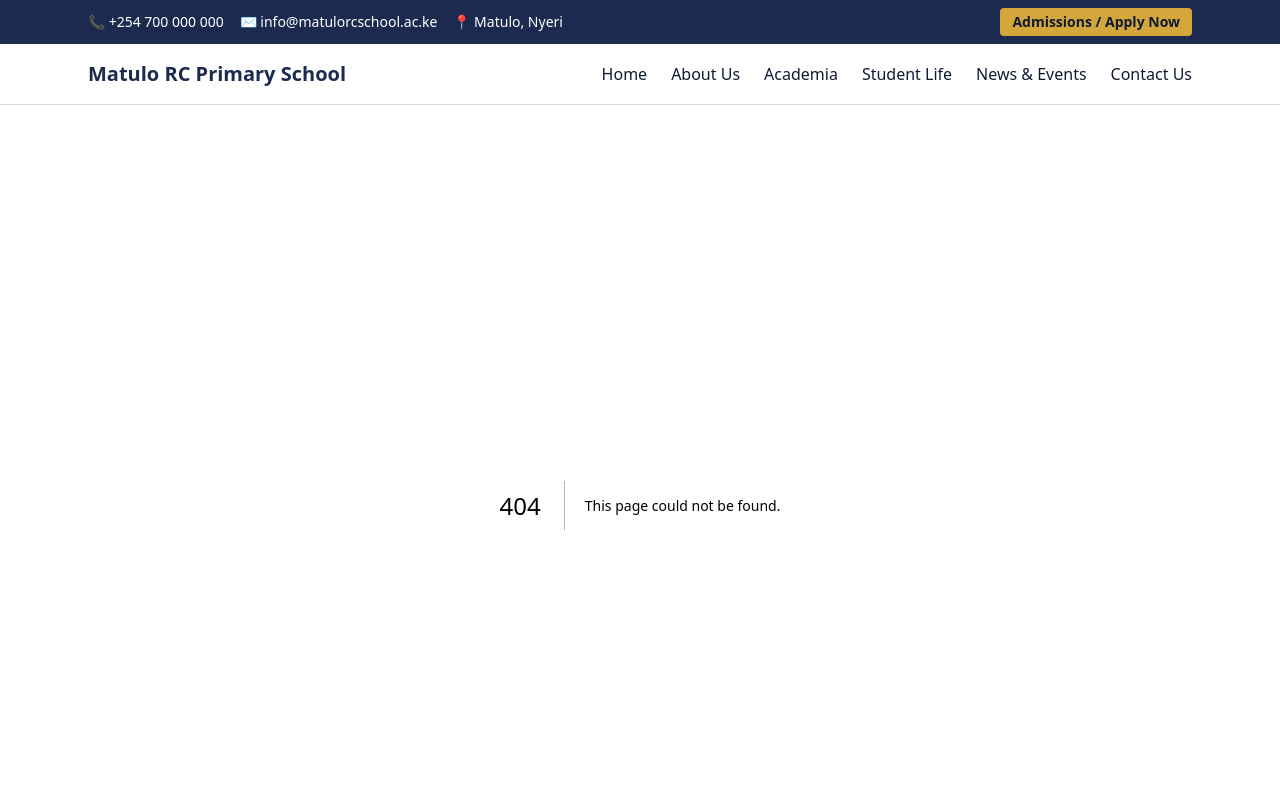
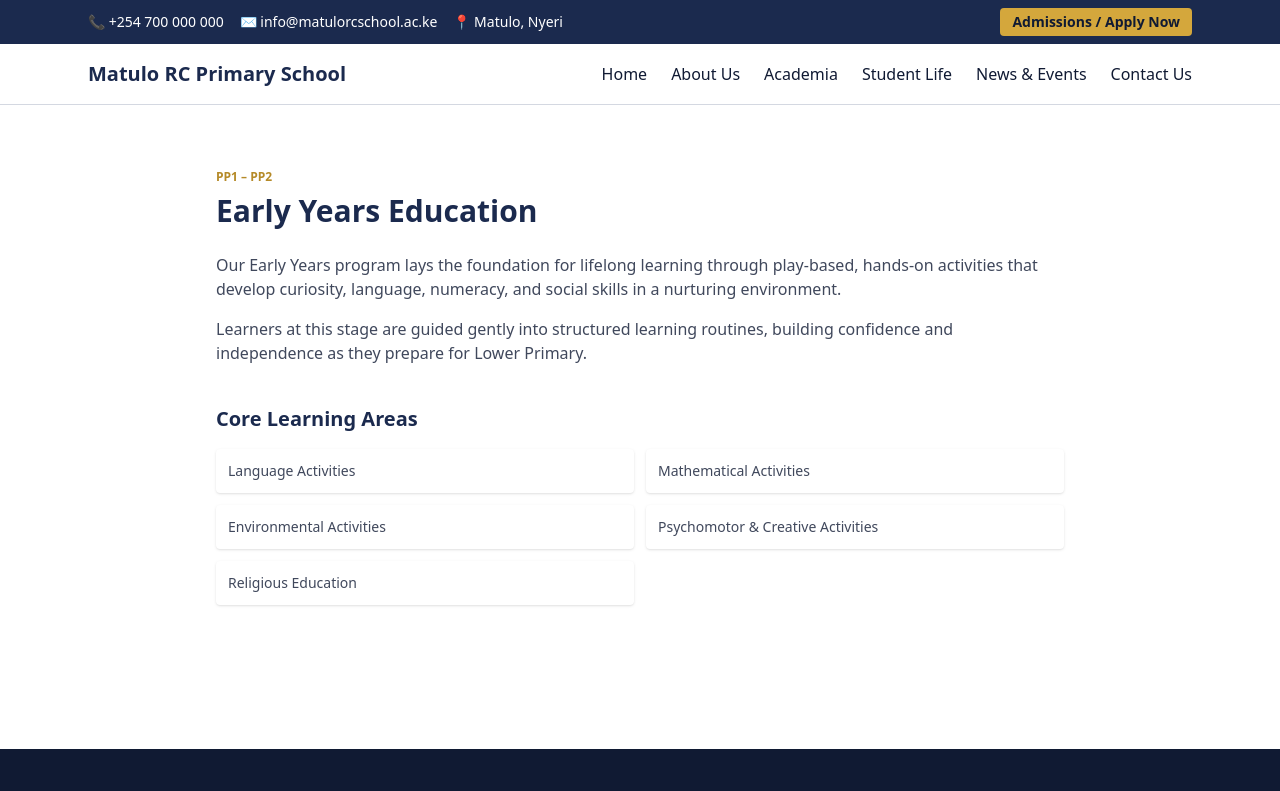
Before and after one commit to Ochoko-Dev/matulo-rc-school, a Next.js app: page /academia/early-years in a window 1280 px wide. Before the commit this address had no page. Shown: the top 791 px of the page. Built offline with nearby package versions, Linux system fonts and the light colour scheme.

Commit message:
Add Academia pages: overview, early years, lower primary, upper primary

```diff
--- /dev/null
+++ b/app/academia/early-years/page.tsx
@@ -0,0 +1,27 @@
+export default function EarlyYears() {
+  return (
+    <main className="max-w-4xl mx-auto px-6 py-16">
+      <p className="text-xs font-semibold text-gold-dark uppercase mb-2">PP1 – PP2</p>
+      <h1 className="text-3xl font-bold text-navy mb-6">Early Years Education</h1>
+      <p className="text-navy-dark/80 mb-4">
+        Our Early Years program lays the foundation for lifelong learning
+        through play-based, hands-on activities that develop curiosity,
+        language, numeracy, and social skills in a nurturing environment.
+      </p>
+      <p className="text-navy-dark/80 mb-10">
+        Learners at this stage are guided gently into structured learning
+        routines, building confidence and independence as they prepare for
+        Lower Primary.
+      </p>
+
+      <h2 className="text-xl font-bold text-navy mb-4">Core Learning Areas</h2>
+      <ul className="grid grid-cols-1 md:grid-cols-2 gap-3 text-navy-dark/80 text-sm">
+        <li className="bg-white rounded shadow p-3">Language Activities</li>
+        <li className="bg-white rounded shadow p-3">Mathematical Activities</li>
+        <li className="bg-white rounded shadow p-3">Environmental Activities</li>
+        <li className="bg-white rounded shadow p-3">Psychomotor & Creative Activities</li>
+        <li className="bg-white rounded shadow p-3">Religious Education</li>
+      </ul>
+    </main>
+  );
+}
--- /dev/null
+++ b/app/academia/lower-primary/page.tsx
@@ -0,0 +1,28 @@
+export default function LowerPrimary() {
+  return (
+    <main className="max-w-4xl mx-auto px-6 py-16">
+      <p className="text-xs font-semibold text-gold-dark uppercase mb-2">Grade 1 – Grade 3</p>
+      <h1 className="text-3xl font-bold text-navy mb-6">Lower Primary</h1>
+      <p className="text-navy-dark/80 mb-4">
+        Lower Primary builds on the foundation laid in Early Years,
+        strengthening literacy and numeracy while introducing learners to a
+        broader range of subjects under the CBC framework.
+      </p>
+      <p className="text-navy-dark/80 mb-10">
+        Continuous assessment at this stage helps teachers identify each
+        learner&apos;s strengths early, allowing for individualized support
+        where needed.
+      </p>
+
+      <h2 className="text-xl font-bold text-navy mb-4">Core Learning Areas</h2>
+      <ul className="grid grid-cols-1 md:grid-cols-2 gap-3 text-navy-dark/80 text-sm">
+        <li className="bg-white rounded shadow p-3">Literacy & English</li>
+        <li className="bg-white rounded shadow p-3">Kiswahili / Kenya Sign Language</li>
+        <li className="bg-white rounded shadow p-3">Mathematics</li>
+        <li className="bg-white rounded shadow p-3">Environmental Activities</li>
+        <li className="bg-white rounded shadow p-3">Creative Activities</li>
+        <li className="bg-white rounded shadow p-3">Religious Education</li>
+      </ul>
+    </main>
+  );
+}
--- /dev/null
+++ b/app/academia/page.tsx
@@ -0,0 +1,55 @@
+import Link from "next/link";
+
+const levels = [
+  {
+    title: "Early Years Education",
+    range: "PP1 – PP2",
+    href: "/academia/early-years",
+    description: "Foundational, play-based learning that builds curiosity, basic literacy and numeracy, and social skills.",
+  },
+  {
+    title: "Lower Primary",
+    range: "Grade 1 – Grade 3",
+    href: "/academia/lower-primary",
+    description: "Strengthening core literacy, numeracy, and life-skill competencies under the CBC framework.",
+  },
+  {
+    title: "Upper Primary & Junior Secondary",
+    range: "Grade 4 – Grade 9",
+    href: "/academia/upper-primary",
+    description: "Deepening subject mastery and introducing pathway subjects as learners approach Junior Secondary.",
+  },
+];
+
+export default function Academia() {
+  return (
+    <main className="max-w-4xl mx-auto px-6 py-16">
+      <h1 className="text-3xl font-bold text-navy mb-6">Academia at Matulo</h1>
+      <p className="text-navy-dark/80 mb-4">
+        Matulo RC Primary School follows the Competency-Based Curriculum
+        (CBC), designed to nurture each learner&apos;s individual strengths
+        through practical, skills-focused learning rather than rote
+        memorization.
+      </p>
+      <p className="text-navy-dark/80 mb-10">
+        Our teachers use continuous assessment to track progress across
+        core learning areas, ensuring every pupil receives the individual
+        attention needed to thrive academically and personally.
+      </p>
+
+      <div className="grid grid-cols-1 gap-6">
+        {levels.map((level) => (
+          <Link
+            key={level.href}
+            href={level.href}
+            className="bg-white rounded-lg shadow p-6 border-l-4 border-gold hover:shadow-lg transition block"
+          >
+            <p className="text-xs font-semibold text-gold-dark uppercase mb-1">{level.range}</p>
+            <h2 className="text-lg font-bold text-navy mb-2">{level.title}</h2>
+            <p className="text-sm text-navy-dark/70">{level.description}</p>
+          </Link>
+        ))}
+      </div>
+    </main>
+  );
+}
--- /dev/null
+++ b/app/academia/upper-primary/page.tsx
@@ -0,0 +1,29 @@
+export default function UpperPrimary() {
+  return (
+    <main className="max-w-4xl mx-auto px-6 py-16">
+      <p className="text-xs font-semibold text-gold-dark uppercase mb-2">Grade 4 – Grade 9</p>
+      <h1 className="text-3xl font-bold text-navy mb-6">Upper Primary & Junior Secondary</h1>
+      <p className="text-navy-dark/80 mb-4">
+        As learners progress into Upper Primary and Junior Secondary, the
+        curriculum deepens subject mastery and begins introducing pathway
+        subjects that align with each learner&apos;s emerging strengths and
+        interests, in line with CBC&apos;s Junior Secondary structure.
+      </p>
+      <p className="text-navy-dark/80 mb-10">
+        Our teachers continue close, competency-based assessment through
+        this stage to ensure every learner is well prepared for the
+        transition into Senior School.
+      </p>
+
+      <h2 className="text-xl font-bold text-navy mb-4">Core Learning Areas</h2>
+      <ul className="grid grid-cols-1 md:grid-cols-2 gap-3 text-navy-dark/80 text-sm">
+        <li className="bg-white rounded shadow p-3">English & Kiswahili</li>
+        <li className="bg-white rounded shadow p-3">Mathematics</li>
+        <li className="bg-white rounded shadow p-3">Integrated Science</li>
+        <li className="bg-white rounded shadow p-3">Social Studies</li>
+        <li className="bg-white rounded shadow p-3">Pre-Technical & Pre-Career Education</li>
+        <li className="bg-white rounded shadow p-3">Religious Education</li>
+      </ul>
+    </main>
+  );
+}
```
